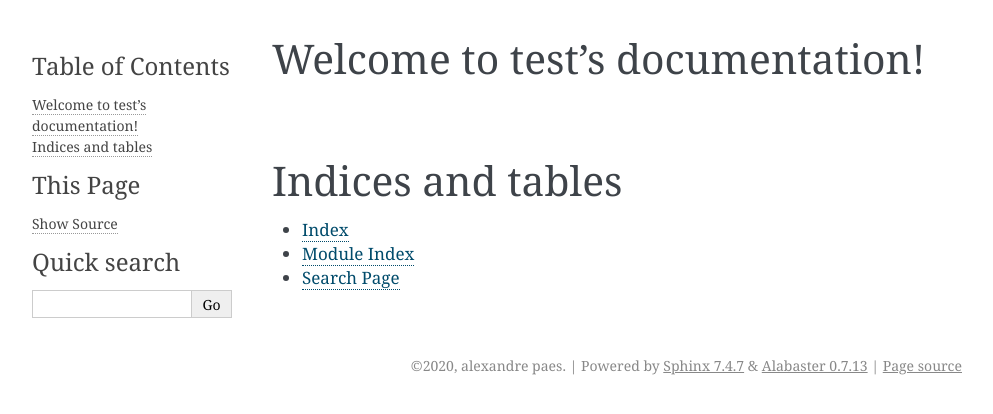
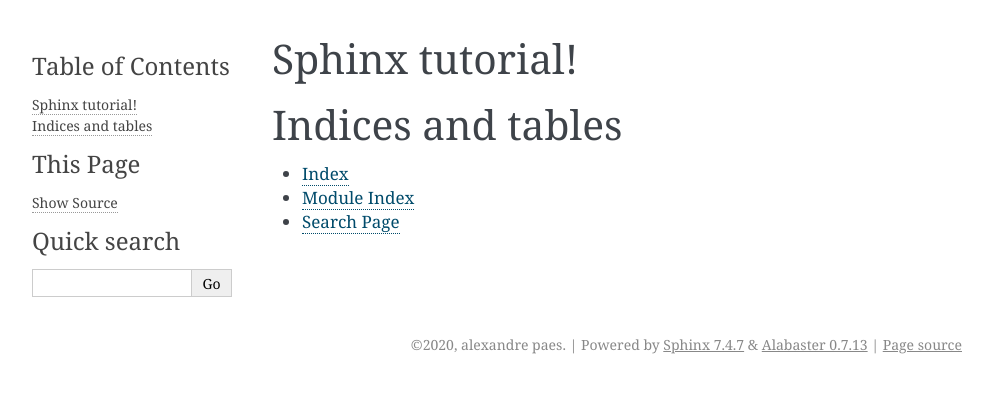
Before and after one commit to alexandre-slp/sphinx-test, a Sphinx documentation site: the page built from docs/source/index.rst, in a window 1280 px wide. Shown: the top 414 px of the page, without its empty margins (148-1141 px from the left). Built offline with Sphinx 7.4.7, drawn with Linux system fonts in a browser that asks for light colours.

Commit message:
changed title

```diff
--- a/docs/source/index.rst
+++ b/docs/source/index.rst
@@ -3,7 +3,7 @@
    You can adapt this file completely to your liking, but it should at least
    contain the root `toctree` directive.
 
-Welcome to test's documentation!
+Sphinx tutorial!
 ================================
 
 .. toctree::
```
